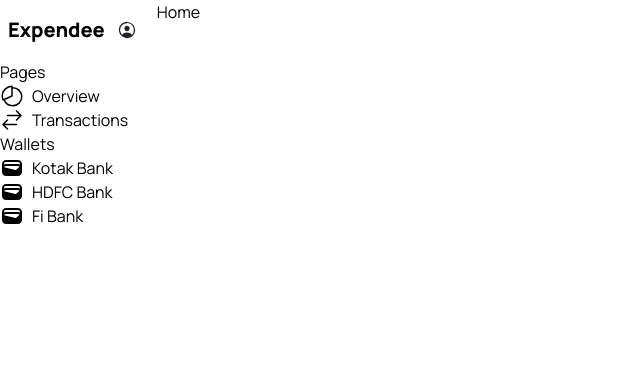
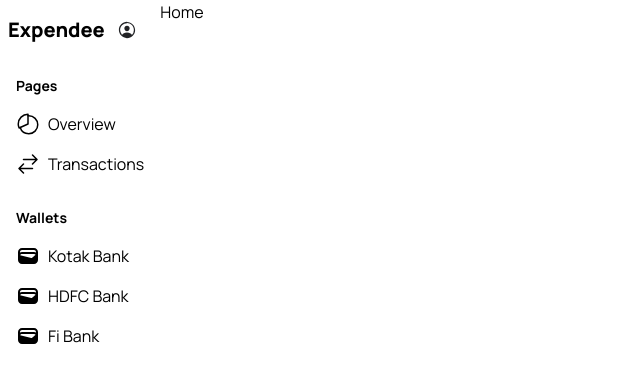
Before and after one commit to FlamingArch/expendee, a Next.js app: page / in a window 1280 px wide. Shown: the top 382 px of the page, without its empty margins (0-640 px from the left). Built offline with nearby package versions, Linux system fonts and the light colour scheme; a web font is replaced by a local one.

Commit message:
Padding support in Section

```diff
--- a/views/Section.tsx
+++ b/views/Section.tsx
@@ -1,13 +1,22 @@
 type PropsSection = {
   heading?: string;
+  innerPadding?: number;
+  innerGap?: number;
   children?: React.ReactNode;
 };
 
 export default function Section(props: PropsSection) {
   return (
-    <section>
-      {props.heading && <p>{props.heading}</p>}
-      {props.children}
+    <section className="flex flex-col">
+      {props.heading && (
+        <p className="text-sm font-bold p-4 pb-0">{props.heading}</p>
+      )}
+      <div
+        style={{ padding: props.innerPadding ?? 16, gap: props.innerGap ?? 16 }}
+        className="flex flex-col "
+      >
+        {props.children}
+      </div>
     </section>
   );
 }
```
